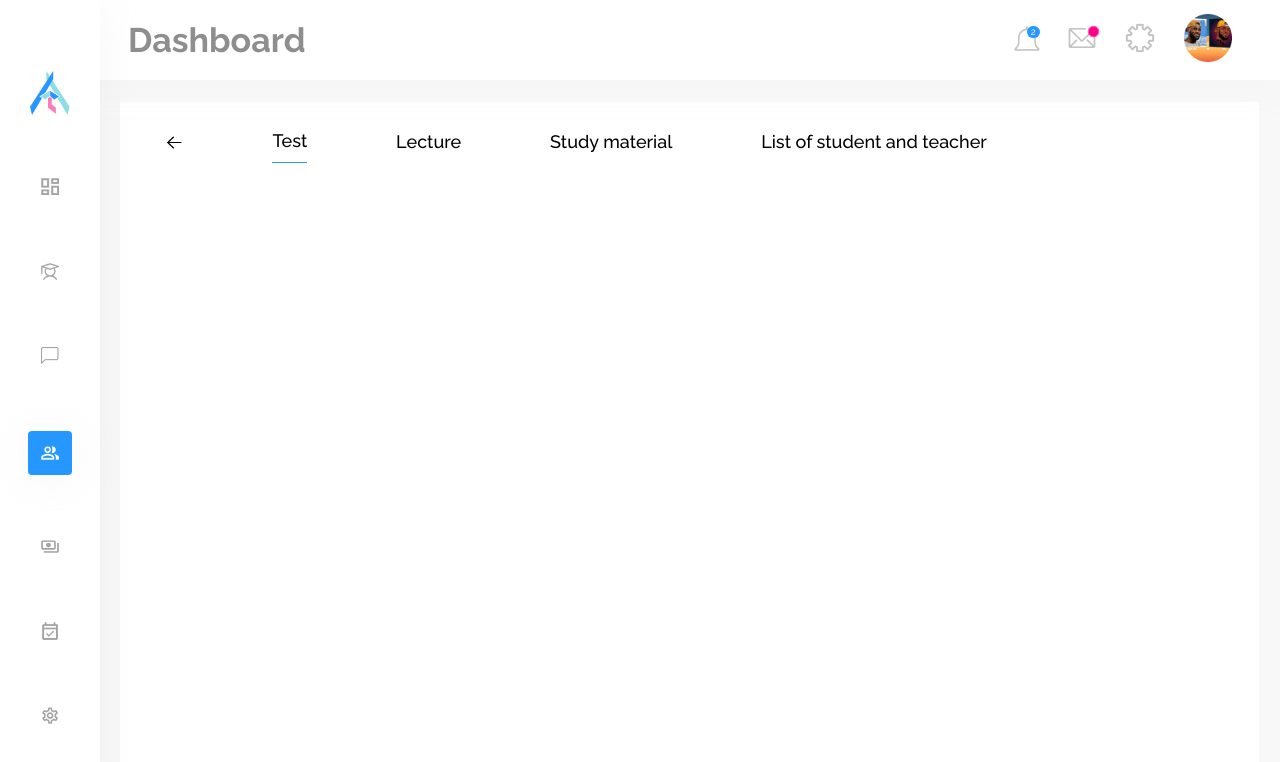
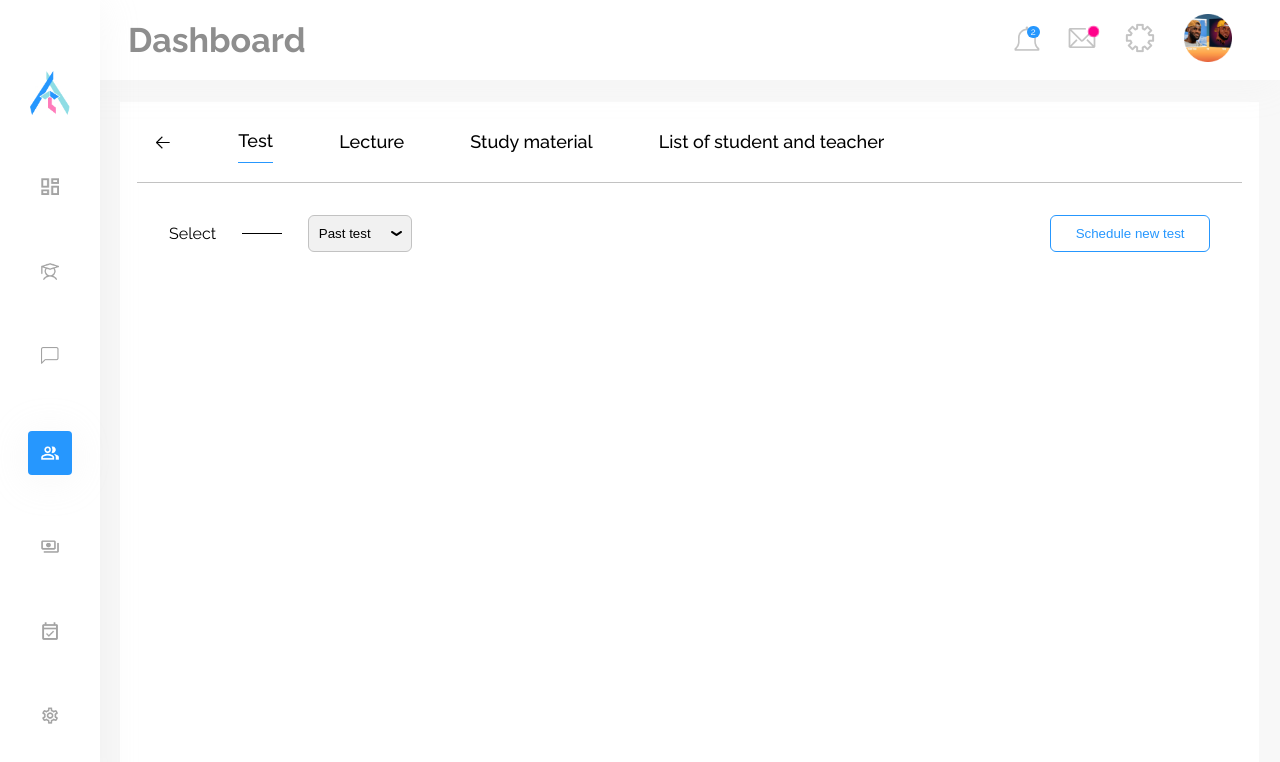
Before and after one commit to ejezie/vclass-dashboard, a React (Create React App) app: page / in a window 1280 px wide. Shown: the top 762 px of the page. Built offline with nearby package versions, Linux system fonts and the light colour scheme.

Commit message:
added more component

```diff
--- a/src/app.scss
+++ b/src/app.scss
@@ -3,6 +3,7 @@
 @import "./styles/nav.scss";
 @import "./styles/profile.scss";
 @import "./styles/form.scss";
+@import "./styles/contentone.scss";
 
 .app{
     position: relative;
@@ -19,4 +20,7 @@
   bottom: 6rem;
   overflow-y: scroll;
   z-index: -1;
+  display: flex;
+  align-items: center;
+  flex-direction: column;
 }
--- a/src/components/Form.jsx
+++ b/src/components/Form.jsx
@@ -1,9 +1,26 @@
-import React from 'react'
+import React from "react";
 
-function Form() {
+import line from "../assets/icons/Line.png";
+import select from "../assets/icons/select.png";
+
+function Form({ option, btnText, btnAction }) {
   return (
-    <div>Form</div>
-  )
+    <div className="form">
+      <form action="" className="form-wrap">
+        <div className="text">Select</div>
+        <img src={line} alt="line" />
+        <div className="select-wrap">
+          <img src={select} alt="select-icon" />
+          <select name="" id="">
+            <option value={option}>{option}</option>
+          </select>
+        </div>
+      </form>
+      <button onClick={btnAction} className="btn">
+        {btnText}
+      </button>
+    </div>
+  );
 }
 
-export default Form
+export default Form;
--- a/src/components/Nav.jsx
+++ b/src/components/Nav.jsx
@@ -9,6 +9,7 @@ function Nav() {
 
   return (
     <div className="nav">
+      <div className="nav-wrap">
         {/* <NavLink to={() => navigate(-1)}> */}
         <img src={back} alt="icon" />
         {/* </NavLink> */}
@@ -17,6 +18,7 @@ function Nav() {
         <NavLink to={"profile/lecture"}>Study material</NavLink>
         <NavLink to={"profile/lecture"}>List of student and teacher</NavLink>
       </div>
+    </div>
   );
 }
 
--- a/src/pages/Profile.jsx
+++ b/src/pages/Profile.jsx
@@ -1,14 +1,25 @@
 import React from 'react'
 
 import Nav from '../components/Nav'
+import Form from '../components/Form'
 
 
 function Profile() {
+
+  const btnAction = (e) => {
+    e.preventDefault()
+  }
+
   return (
-    <div className='page profile'>
-      <Nav/>
+    <div className="page profile">
+      <Nav />
+      <Form
+        option={"Past test"}
+        btnAction={btnAction}
+        btnText={"Schedule new test"}
+      />
     </div>
-  )
+  );
 }
 
 export default Profile
--- /dev/null
+++ b/src/styles/contentone.scss
@@ -0,0 +1,3 @@
+.contentone{
+
+}
--- a/src/styles/form.scss
+++ b/src/styles/form.scss
@@ -1,3 +1,57 @@
-.form{
-
+.form {
+  width: 97%;
+  display: flex;
+  align-items: center;
+  justify-content: space-between;
+  border-top: #c2c2c2 solid 1px;
+  padding-top: 2rem;
+  .form-wrap {
+    display: flex;
+    align-items: center;
+    justify-content: space-between;
+    width: 22%;
+    margin-left: 2rem;
+    .select-wrap {
+      position: relative;
+      width: 6.5rem;
+      cursor: pointer;
+      img {
+        position: absolute;
+        right: 10%;
+        top: 42%;
+        width: 0.7rem;
+      }
+      select {
+        padding: 0.6rem;
+        background: #f1f1f1;
+        border: 1px solid #c2c2c2;
+        width: 6.5rem;
+        border-radius: 6px;
+        -moz-appearance: none;
+        -webkit-appearance: none;
+        appearance: none;
+        outline: none;
+        height: 100%;
+        cursor: pointer;
+         transition: all 0.5s;
+      &:hover{
+          background-color: white;
+      }
+      }
+    }
+  }
+  .btn{
+      width: 10rem;
+      border: solid 1px #2697FE;
+      padding: 0.6rem;
+      border-radius: 6px;
+      color: #2697FE;
+      background-color: white;
+      transition: all 0.5s;
+      margin-right: 2rem;
+      cursor: pointer;
+      &:hover{
+          background-color: #f1f1f1;
+      }
+  }
 }
--- a/src/styles/nav.scss
+++ b/src/styles/nav.scss
@@ -1,13 +1,16 @@
 .nav {
+  width: 100%;
+  height: 5rem;
+  .nav-wrap {
+    width: 70%;
+    height: 100%;
     display: flex;
     align-items: center;
     justify-content: space-around;
-  width: 80%;
-  height: 5rem;
-  .active{
-      border-bottom: 1px solid #2697FE;
+    .active {
+      border-bottom: 1px solid #2697fe;
     }
-  img{
+    img {
       width: 1.2rem;
       height: 1.2rem;
       object-fit: contain;
@@ -21,3 +24,4 @@
       padding-bottom: 0.1rem;
     }
   }
+}
```
Also changed, not shown: src/components/Contentone.jsx (added, +9 -0 lines), src/assets/icons/Line.png (added), src/assets/icons/select.png (added). Lines whose indentation alone changed are shown as unchanged.
